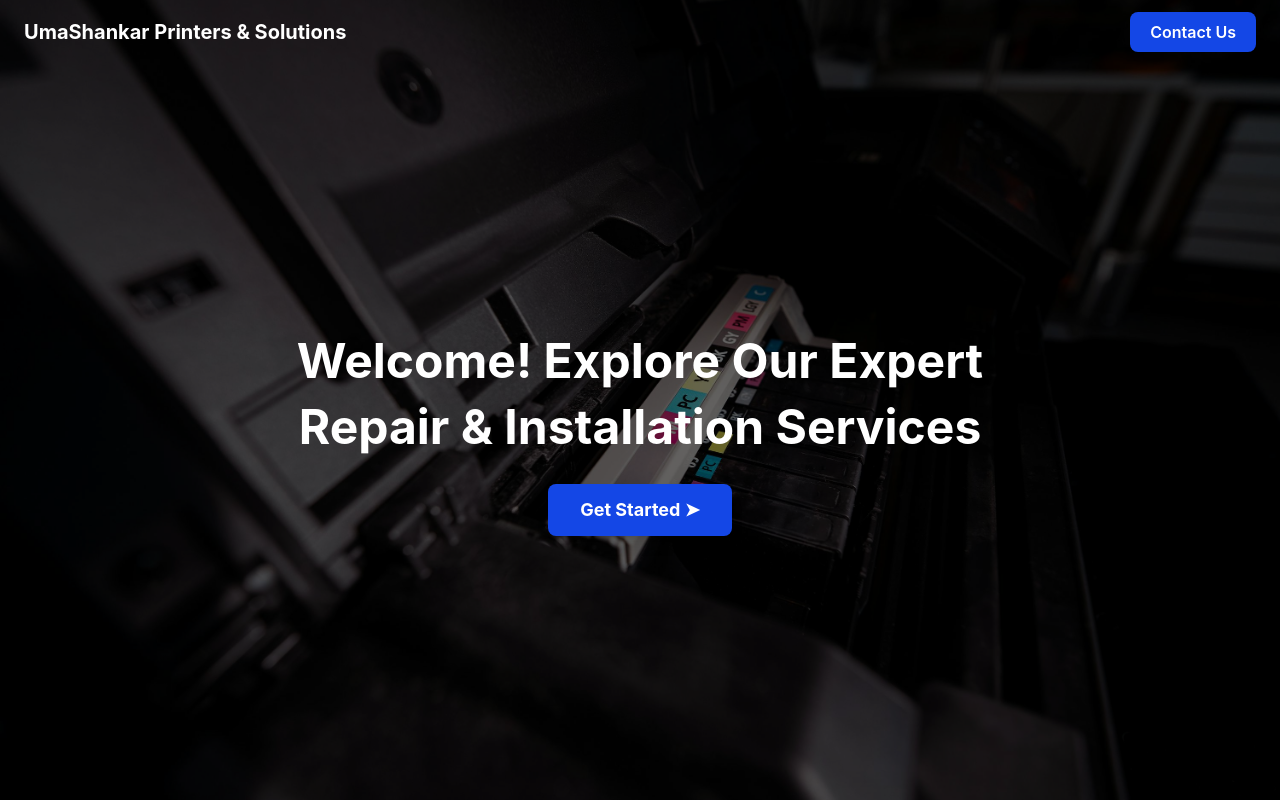
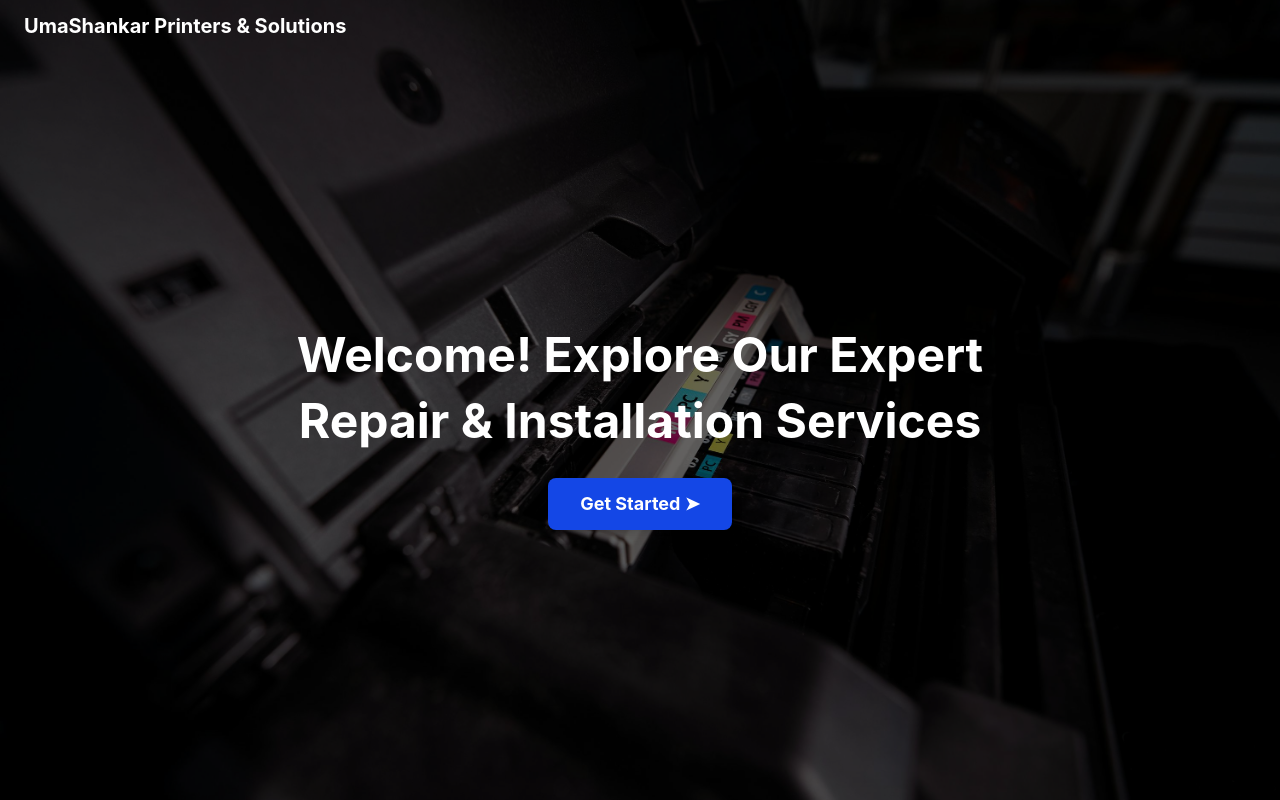
Before and after one commit to dineshsrisai/umashankar, a React (Vite) app: page / in a window 1280 px wide. Built offline with nearby package versions, Linux system fonts and the light colour scheme.

Commit message:
hero page modification

```diff
--- a/src/components/Hero.jsx
+++ b/src/components/Hero.jsx
@@ -17,14 +17,7 @@ const Hero = () => {
         <div className="flex flex-col sm:flex-row items-center justify-between px-4 sm:px-6 py-3 gap-3 sm:gap-0">
           <span className="text-lg sm:text-xl font-bold text-white text-center sm:text-left">
             UmaShankar Printers & Solutions
-          </span>
-
-          <a
-            href="/home"
-            className="px-4 sm:px-5 py-2 bg-blue-700 hover:bg-blue-800 text-white font-semibold rounded-lg transition-colors duration-200 text-sm sm:text-base"
-          >
-            Contact Us
-          </a>
+          </span>``
         </div>
       </div>
 
```
